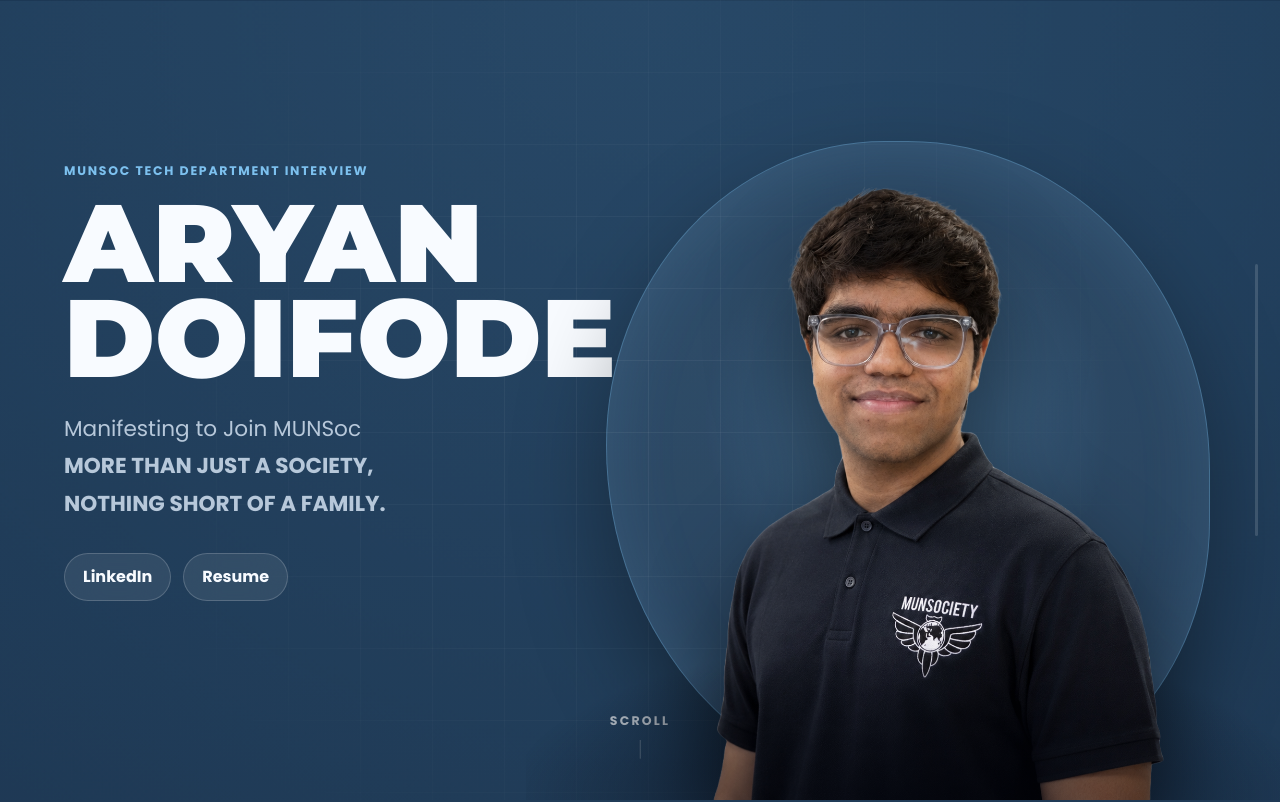
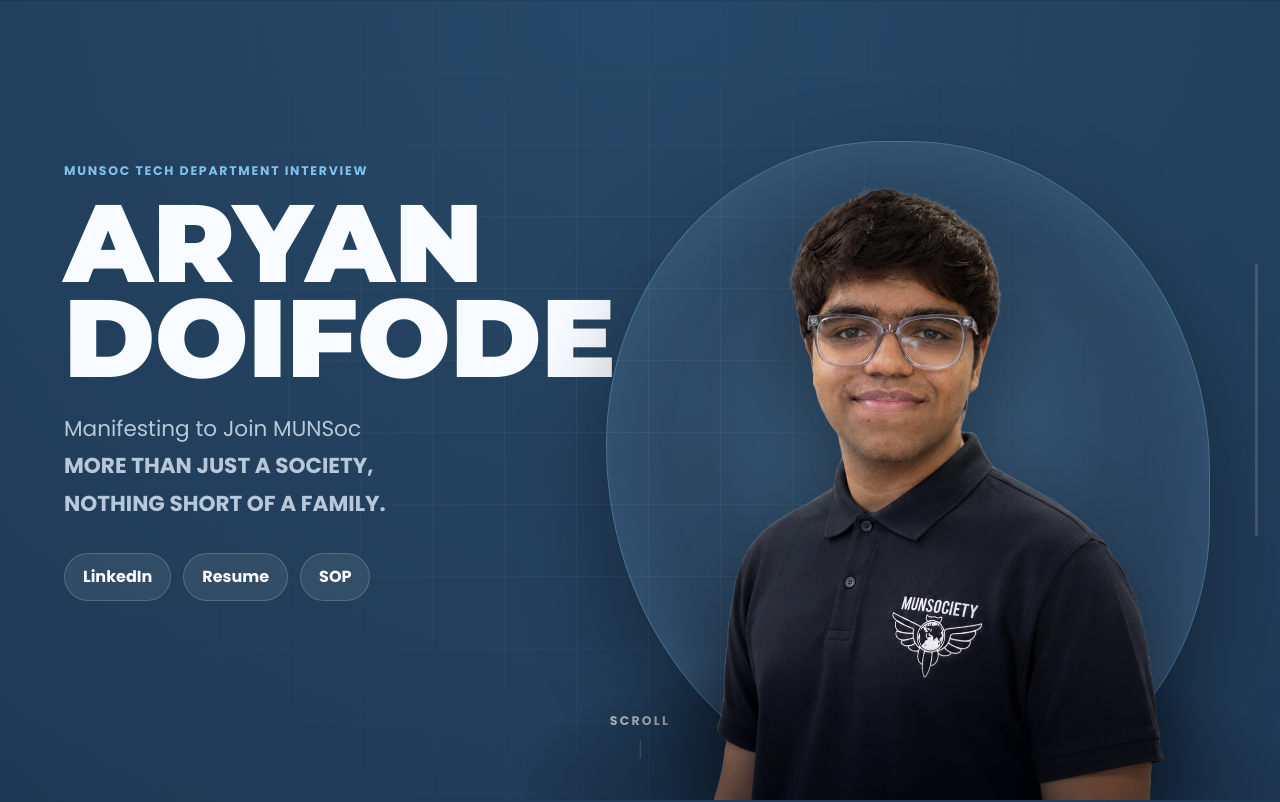
Before and after one commit to aryan123pro/munsoc, a React (Vite) app: page / in a window 1280 px wide. Shown: the top 802 px of the page. Built offline with nearby package versions, Linux system fonts and the light colour scheme.

Commit message:
Add SOP link to App component
Added a link to the SOP in the App component.

```diff
--- a/src/App.jsx
+++ b/src/App.jsx
@@ -6,6 +6,7 @@ import './App.css'
 
 const LINKEDIN_URL = 'https://www.linkedin.com/in/aryan-doifode-711345356/'
 const GITHUB_URL = 'https://github.com/aryan123pro'
+const SOP_URL = 'https://drive.google.com/file/d/1eiUk-5sZV9khO-Mzsn8_ddPIuV0kpn5g/view?usp=sharing'
 
 const projects = [
   {
@@ -165,6 +166,9 @@ function App(){
             </a>
             <a href="/aryan-doifode-resume.pdf" target="_blank" rel="noreferrer">
               Resume
+            </a>
+            <a href={SOP_URL} target="_blank" rel="noreferrer">
+              SOP
             </a>
           </div>
         </div>
```
